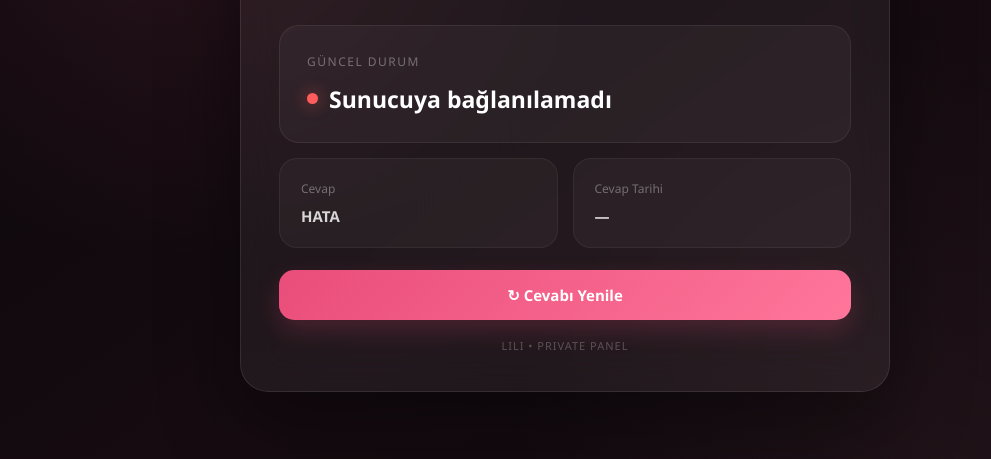
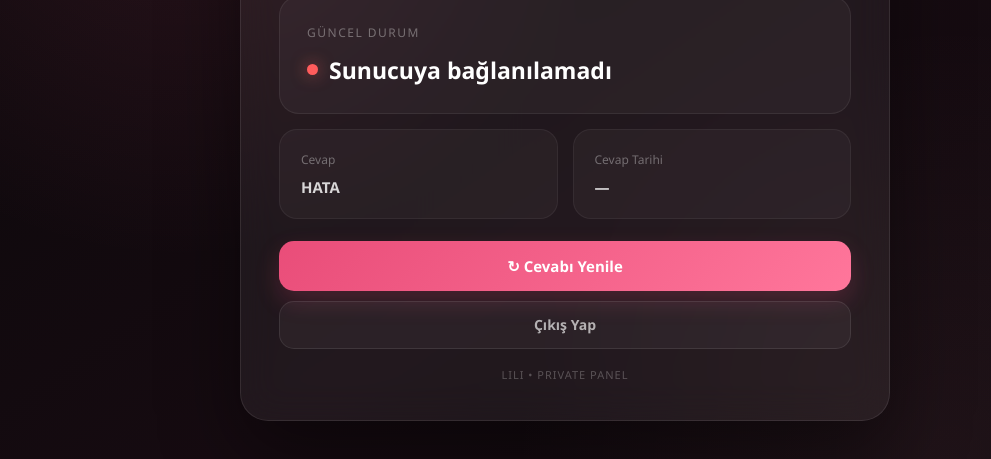
Before and after one commit to xavor0/lili, a website: page admin.html in a window 1280 px wide. Shown: the part 259-718 px from the top of the page, without its empty margins (75-1066 px from the left). Drawn offline with Linux system fonts and the light colour scheme; no server answers.

Commit message:
Admin paneline cikis butonu eklendi

```diff
--- a/admin.html
+++ b/admin.html
@@ -1,480 +1,994 @@
 <!DOCTYPE html>
+
 <html lang="tr">
+
 <head>
+
     <meta charset="UTF-8">
+
     <meta name="viewport" content="width=device-width, initial-scale=1.0">
+
     <meta name="theme-color" content="#120b12">
+
+
 
     <title>Lili • Cevap Paneli</title>
 
+
+
     <style>
+
         * {
+
             margin: 0;
+
             padding: 0;
+
             box-sizing: border-box;
+
         }
 
+
+
         body {
+
             min-height: 100dvh;
+
             font-family: "Segoe UI", Arial, sans-serif;
+
             color: white;
 
+
+
             background:
+
                 radial-gradient(circle at 20% 10%, rgba(255, 103, 150, .12), transparent 35%),
+
                 radial-gradient(circle at 80% 90%, rgba(255, 150, 180, .07), transparent 35%),
+
                 linear-gradient(145deg, #090709, #160b11 55%, #0b080a);
 
+
+
             display: flex;
+
             justify-content: center;
+
             align-items: center;
 
+
+
             padding: 20px;
+
         }
 
+
+
         .panel {
+
             width: 100%;
+
             max-width: 650px;
 
+
+
             background: rgba(255,255,255,.055);
+
             border: 1px solid rgba(255,255,255,.09);
 
+
+
             border-radius: 28px;
+
             padding: 38px;
 
+
+
             backdrop-filter: blur(18px);
+
             -webkit-backdrop-filter: blur(18px);
 
+
+
             box-shadow:
+
                 0 30px 80px rgba(0,0,0,.45);
+
         }
 
+
+
         .top {
+
             display: flex;
+
             align-items: center;
+
             justify-content: space-between;
 
+
+
             gap: 20px;
+
             margin-bottom: 32px;
+
         }
 
+
+
         .title-area h1 {
+
             font-size: 28px;
+
             margin-bottom: 6px;
+
         }
 
+
+
         .title-area p {
+
             color: rgba(255,255,255,.45);
+
             font-size: 14px;
+
         }
 
+
+
         .logo {
+
             width: 55px;
+
             height: 55px;
+
+
 
             flex-shrink: 0;
 
+
+
             display: flex;
+
             align-items: center;
+
             justify-content: center;
+
+
 
             border-radius: 17px;
 
+
+
             background: rgba(255,255,255,.07);
+
             border: 1px solid rgba(255,255,255,.08);
 
+
+
             font-size: 25px;
+
         }
 
+
+
         .status-card {
+
             padding: 27px;
+
+
 
             border-radius: 20px;
 
+
+
             background: rgba(255,255,255,.04);
+
             border: 1px solid rgba(255,255,255,.07);
 
+
+
             margin-bottom: 15px;
+
         }
 
+
+
         .label {
+
             font-size: 12px;
+
             text-transform: uppercase;
+
             letter-spacing: 1.5px;
+
+
 
             color: rgba(255,255,255,.35);
 
+
+
             margin-bottom: 13px;
+
         }
 
+
+
         .status {
+
             display: flex;
+
             align-items: center;
+
             gap: 11px;
 
+
+
             font-size: 23px;
+
             font-weight: 700;
+
         }
 
+
+
         .dot {
+
             width: 11px;
+
             height: 11px;
+
+
 
             border-radius: 50%;
 
+
+
             background: #8b8b8b;
 
+
+
             box-shadow:
+
                 0 0 14px rgba(139,139,139,.5);
+
         }
 
+
+
         .details {
+
             display: grid;
+
             grid-template-columns: 1fr 1fr;
 
+
+
             gap: 15px;
+
             margin-top: 15px;
+
         }
 
+
+
         .detail-card {
+
             padding: 21px;
+
+
 
             border-radius: 18px;
 
+
+
             background: rgba(255,255,255,.035);
+
             border: 1px solid rgba(255,255,255,.06);
+
         }
 
+
+
         .detail-title {
+
             font-size: 12px;
+
+
 
             color: rgba(255,255,255,.35);
 
+
+
             margin-bottom: 9px;
+
         }
 
+
+
         .detail-value {
+
             font-size: 15px;
+
             font-weight: 600;
 
+
+
             color: rgba(255,255,255,.82);
+
         }
 
+
+
         .refresh {
+
             width: 100%;
+
             min-height: 50px;
+
+
 
             margin-top: 22px;
 
+
+
             border: none;
+
             border-radius: 15px;
+
+
 
             color: white;
 
+
+
             font-family: inherit;
+
             font-size: 15px;
+
             font-weight: 700;
+
+
 
             cursor: pointer;
 
+
+
             background:
+
                 linear-gradient(
+
                     135deg,
+
                     #e94d79,
+
                     #ff769b
+
                 );
 
+
+
             box-shadow:
+
                 0 10px 25px rgba(233,77,121,.2);
 
+
+
             transition: .2s;
+
         }
 
+
+
         .refresh:hover {
+
             transform: translateY(-2px);
+
         }
 
+
+
         .bottom-text {
+
             margin-top: 18px;
+
+
 
             text-align: center;
 
+
+
             color: rgba(255,255,255,.25);
 
+
+
             font-size: 11px;
+
             letter-spacing: 1px;
+
         }
 
+
+
         @media (max-width: 600px) {
+
             body {
+
                 padding: 13px;
+
             }
 
+
+
             .panel {
+
                 padding: 27px 19px;
+
                 border-radius: 23px;
+
             }
 
+
+
             .title-area h1 {
+
                 font-size: 23px;
+
             }
 
+
+
             .status {
+
                 font-size: 20px;
+
             }
 
+
+
             .details {
+
                 grid-template-columns: 1fr;
+
             }
 
+
+
             .status-card {
+
                 padding: 22px;
+
             }
+
+        }
+
+
+        .logout {
+            width: 100%;
+            min-height: 48px;
+            margin-top: 10px;
+            border: 1px solid rgba(255,255,255,.09);
+            border-radius: 15px;
+            background: rgba(255,255,255,.045);
+            color: rgba(255,255,255,.65);
+            font-family: inherit;
+            font-size: 14px;
+            font-weight: 600;
+            cursor: pointer;
+            transition: .2s;
+        }
+        .logout:hover {
+            background: rgba(255,255,255,.08);
+            color: white;
         }
     </style>
+
 </head>
+
+
 
 <body>
 
+
+
     <main class="panel">
+
+
 
         <div class="top">
 
+
+
             <div class="title-area">
+
                 <h1>Lili • Cevap Paneli</h1>
+
                 <p>Özür sayfası cevap durumu</p>
+
             </div>
 
+
+
             <div class="logo">
+
                 🤍
+
             </div>
+
+
 
         </div>
 
 
+
+
+
         <section class="status-card">
 
+
+
             <div class="label">
+
                 Güncel Durum
+
             </div>
+
+
 
             <div class="status">
 
+
+
                 <div
+
                     class="dot"
+
                     id="statusDot"
+
                 ></div>
 
+
+
                 <span id="statusText">
+
                     Henüz cevap vermedi
+
                 </span>
 
+
+
             </div>
+
+
 
         </section>
 
 
+
+
+
         <div class="details">
+
+
 
             <div class="detail-card">
 
+
+
                 <div class="detail-title">
+
                     Cevap
+
                 </div>
 
+
+
                 <div
+
                     class="detail-value"
+
                     id="answerText"
+
                 >
+
                     —
+
                 </div>
+
+
 
             </div>
 
 
+
+
+
             <div class="detail-card">
 
+
+
                 <div class="detail-title">
+
                     Cevap Tarihi
+
                 </div>
 
+
+
                 <div
+
                     class="detail-value"
+
                     id="answerDate"
+
                 >
+
                     —
+
                 </div>
 
+
+
             </div>
+
+
 
         </div>
 
 
+
+
+
         <button
+
             class="refresh"
+
             onclick="loadAnswer()"
+
         >
+
             ↻ Cevabı Yenile
+
+        </button>
+
+        <button class="logout" onclick="logout()">
+            Çıkış Yap
         </button>
 
 
+
+
+
         <div class="bottom-text">
+
             LILI • PRIVATE PANEL
+
         </div>
+
+
 
     </main>
 
 
+
+
+
     <script>
+
+
 
     async function loadAnswer() {
 
+
+
         const statusText =
+
             document.getElementById("statusText");
 
+
+
         const statusDot =
+
             document.getElementById("statusDot");
 
+
+
         const answerText =
+
             document.getElementById("answerText");
 
+
+
         const answerDate =
+
             document.getElementById("answerDate");
+
+
+
 
 
         try {
 
+
+
             const response =
+
                 await fetch("/api/answer");
 
 
+
+
+
             if (!response.ok) {
+
                 throw new Error("Sunucu hatası");
+
             }
 
 
+
+
+
             const data =
+
                 await response.json();
+
+
+
 
 
             /* Henüz cevap yok */
 
+
+
             if (!data.answer) {
 
+
+
                 statusText.innerText =
+
                     "Henüz cevap vermedi";
 
+
+
                 answerText.innerText =
+
                     "—";
 
+
+
                 answerDate.innerText =
+
                     "—";
 
+
+
                 statusDot.style.background =
+
                     "#8b8b8b";
 
+
+
                 statusDot.style.boxShadow =
+
                     "0 0 14px rgba(139,139,139,.5)";
 
+
+
                 return;
+
             }
+
+
+
 
 
             /* AFFETTİ */
 
+
+
             if (data.answer === "forgiven") {
 
+
+
                 statusText.innerText =
+
                     "Affetti 🤍";
 
+
+
                 answerText.innerText =
+
                     "AFFETTİ";
 
+
+
                 statusDot.style.background =
+
                     "#54d68c";
 
+
+
                 statusDot.style.boxShadow =
+
                     "0 0 16px rgba(84,214,140,.6)";
+
             }
+
+
+
 
 
             /* HALA KIRGIN */
 
+
+
             if (data.answer === "upset") {
 
+
+
                 statusText.innerText =
+
                     "Biraz kırgın";
 
+
+
                 answerText.innerText =
+
                     "BİRAZ KIRGIN";
 
+
+
                 statusDot.style.background =
+
                     "#ffad5c";
 
+
+
                 statusDot.style.boxShadow =
+
                     "0 0 16px rgba(255,173,92,.6)";
+
             }
+
+
+
 
 
             /* Tarih */
 
+
+
             if (data.date) {
 
+
+
                 const date =
+
                     new Date(data.date);
 
 
+
+
+
                 answerDate.innerText =
+
                     date.toLocaleString(
+
                         "tr-TR",
+
                         {
+
                             dateStyle: "medium",
+
                             timeStyle: "medium"
+
                         }
+
                     );
+
+
 
             } else {
 
+
+
                 answerDate.innerText =
+
                     "—";
+
             }
+
+
+
 
 
         } catch (error) {
 
+
+
             console.error(error);
 
+
+
             statusText.innerText =
+
                 "Sunucuya bağlanılamadı";
 
+
+
             answerText.innerText =
+
                 "HATA";
 
+
+
             answerDate.innerText =
+
                 "—";
 
+
+
             statusDot.style.background =
+
                 "#ff5c5c";
 
+
+
             statusDot.style.boxShadow =
+
                 "0 0 16px rgba(255,92,92,.6)";
+
         }
+
+
 
     }
 
 
+
+
+
     /* Sayfa açılınca otomatik getir */
+
+
 
     loadAnswer();
 
 
+
+
+
     /* Her 5 saniyede otomatik kontrol et */
 
+
+
     setInterval(
+
         loadAnswer,
+
         5000
+
     );
+
+
+
+
+    async function logout() {
+        try {
+            const response = await fetch("/api/admin/logout", { method: "POST" });
+            if (!response.ok) throw new Error("Çıkış yapılamadı");
+            window.location.href = "/login";
+        } catch (error) {
+            console.error(error);
+            alert("Çıkış yapılırken bir hata oluştu.");
+        }
+    }
 
 </script>
 
+
+
 </body>
+
 </html>
```
